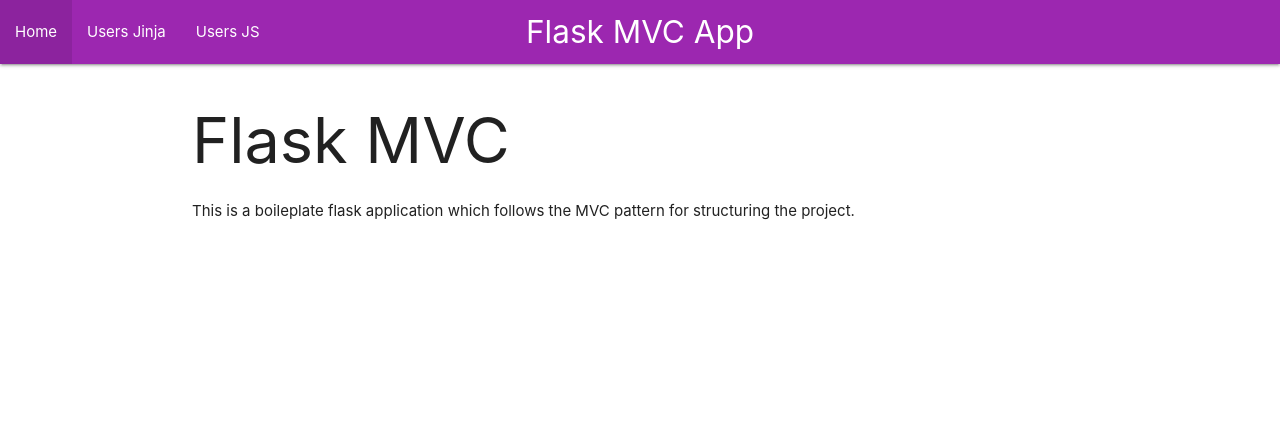
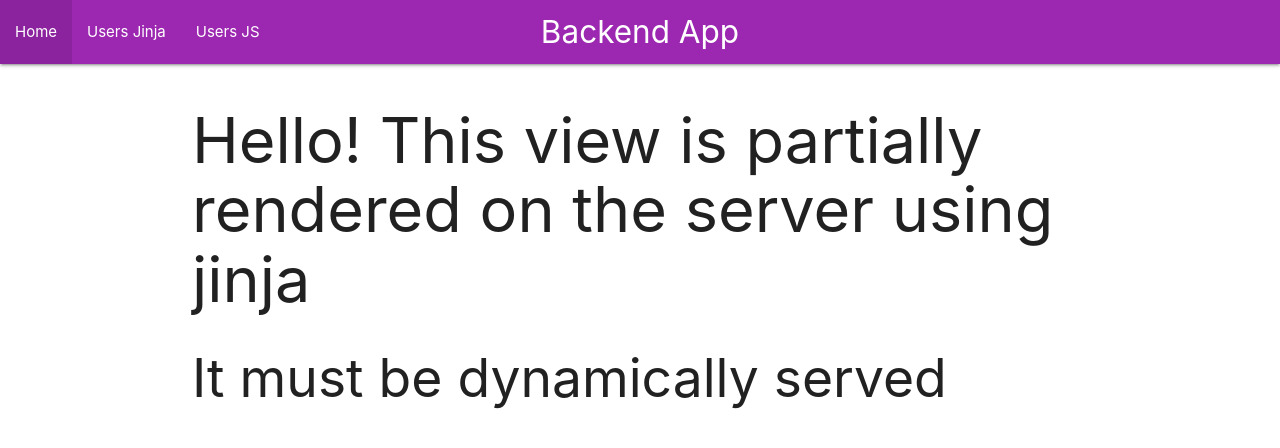
Before and after one commit to SamuelMahadeo/flasckmvc, a Flask app: page / in a window 1280 px wide. Shown: the top 448 px of the page. Run offline with Flask 2, Linux system fonts and the light colour scheme.

Commit message:
first commit

```diff
--- a/App/templates/index.html
+++ b/App/templates/index.html
@@ -1,10 +1,10 @@
 {% extends "layout.html" %}
-{% block title %}Flask MVC App{% endblock %}
-{% block page %}Flask MVC App{% endblock %}
+{% block title %}Backend App{% endblock %}
+{% block page %}Backend App{% endblock %}
 
 {{ super() }}
 
 {% block content %}
-    <h1>Flask MVC</h1>
-    <p>This is a boileplate flask application which follows the MVC pattern for structuring the project.</p>
+    <h1>Hello! This view is partially rendered on the server using jinja</h1>
+    <h2>It must be dynamically served</h2>
 {% endblock %}
```
